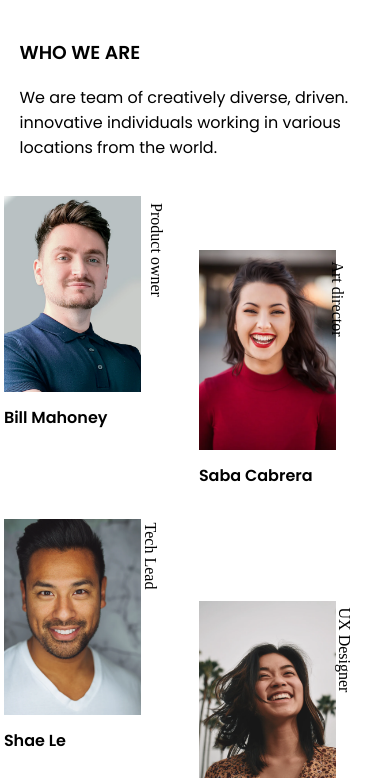
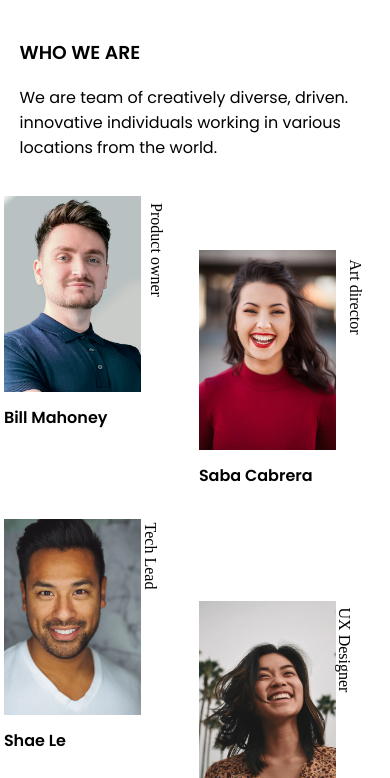
Before and after one commit to Kumar209/My-Team-Crew, a plain HTML site: page index.html in a window 390 px wide. Shown: the part 66-844 px from the top of the page. Drawn offline with Linux system fonts and the light colour scheme.

Commit message:
Update style.css

```diff
--- a/style.css
+++ b/style.css
@@ -191,8 +191,8 @@ figure {
 
 
    .pos2{
-         top: 17%;
-         left:11%;
+         top:16%;
+         left:13%;
     }
 
     .pos1{
```
